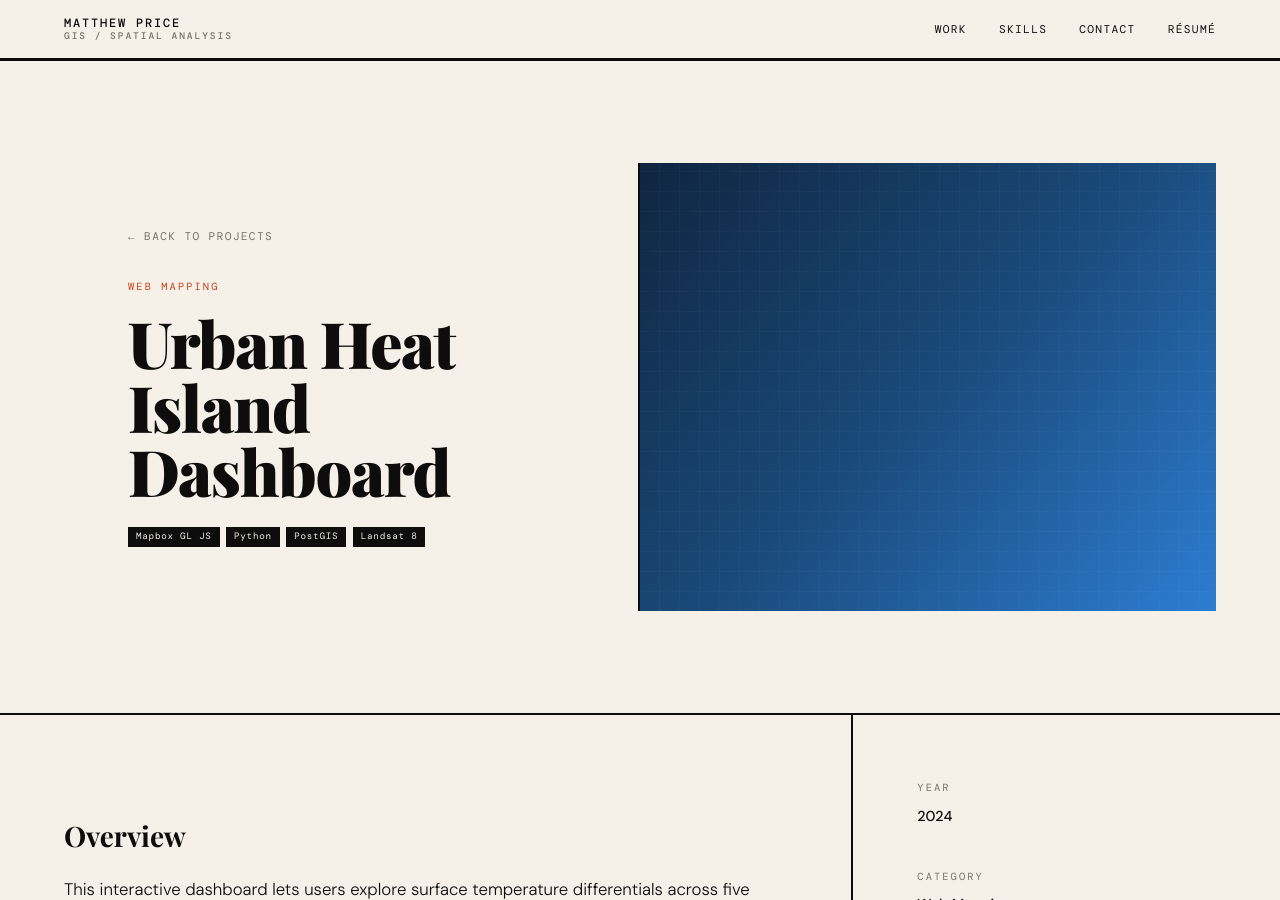
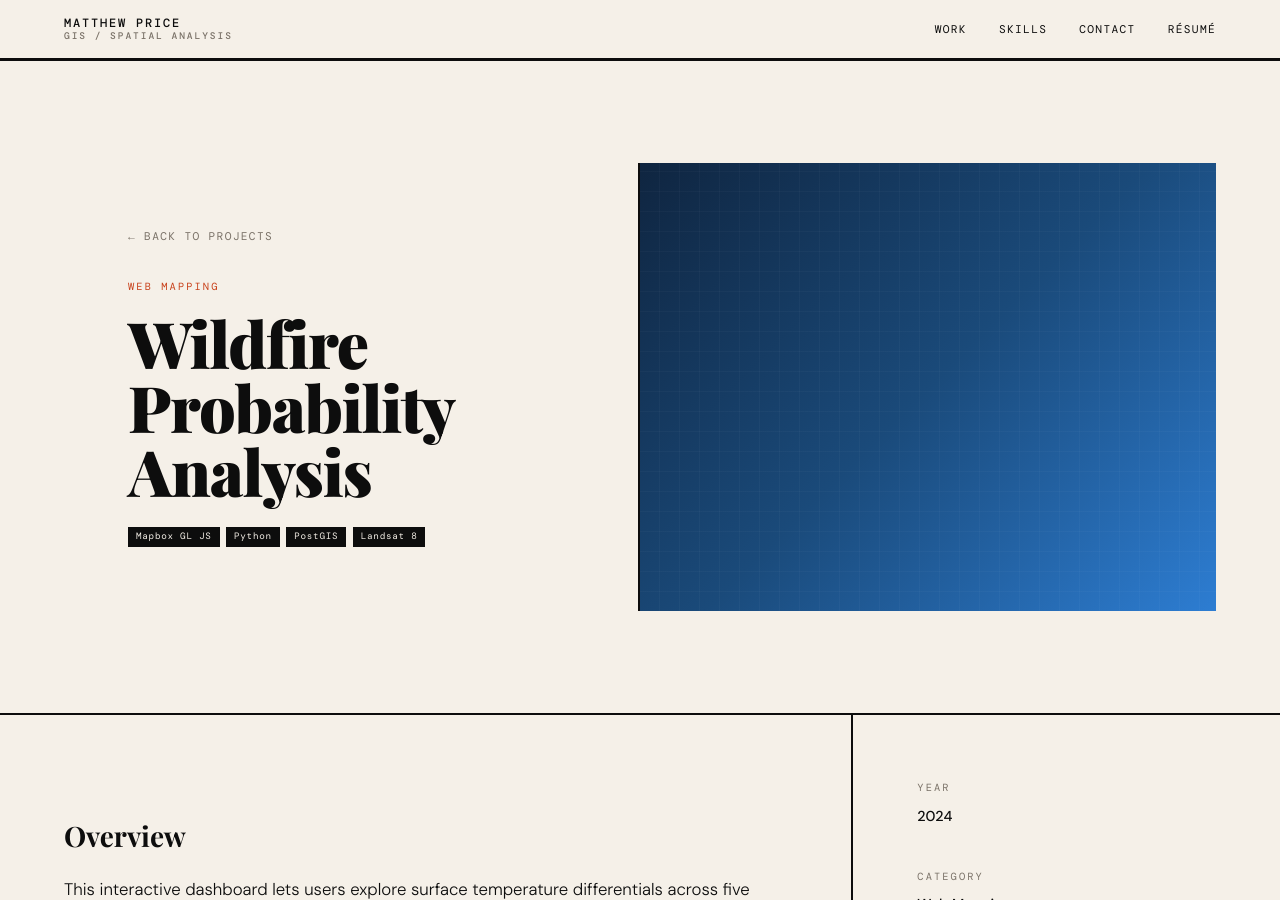
Before and after one commit to MPrice650/MPrice650.github.io, a Jekyll site: the page built from _projects/Wildfire Project.md, in a window 1280 px wide and 900 px high. Built offline with Jekyll 4.4.1, drawn with Linux system fonts in a browser that asks for light colours; some web fonts are replaced.

Commit message:
Update and rename urban-heat-island.md to Wildfire Project.md

```diff
--- a/_projects/urban-heat-island.md
+++ b/_projects/Wildfire Project.md
@@ -1,5 +1,5 @@
 ---
-title: "Urban Heat Island Dashboard"
+title: "Wildfire Probability Analysis "
 summary: "Interactive web application visualizing surface temperature differentials across metropolitan areas using Landsat 8 thermal data."
 category: Web Mapping
 thumb_class: webmap
```
